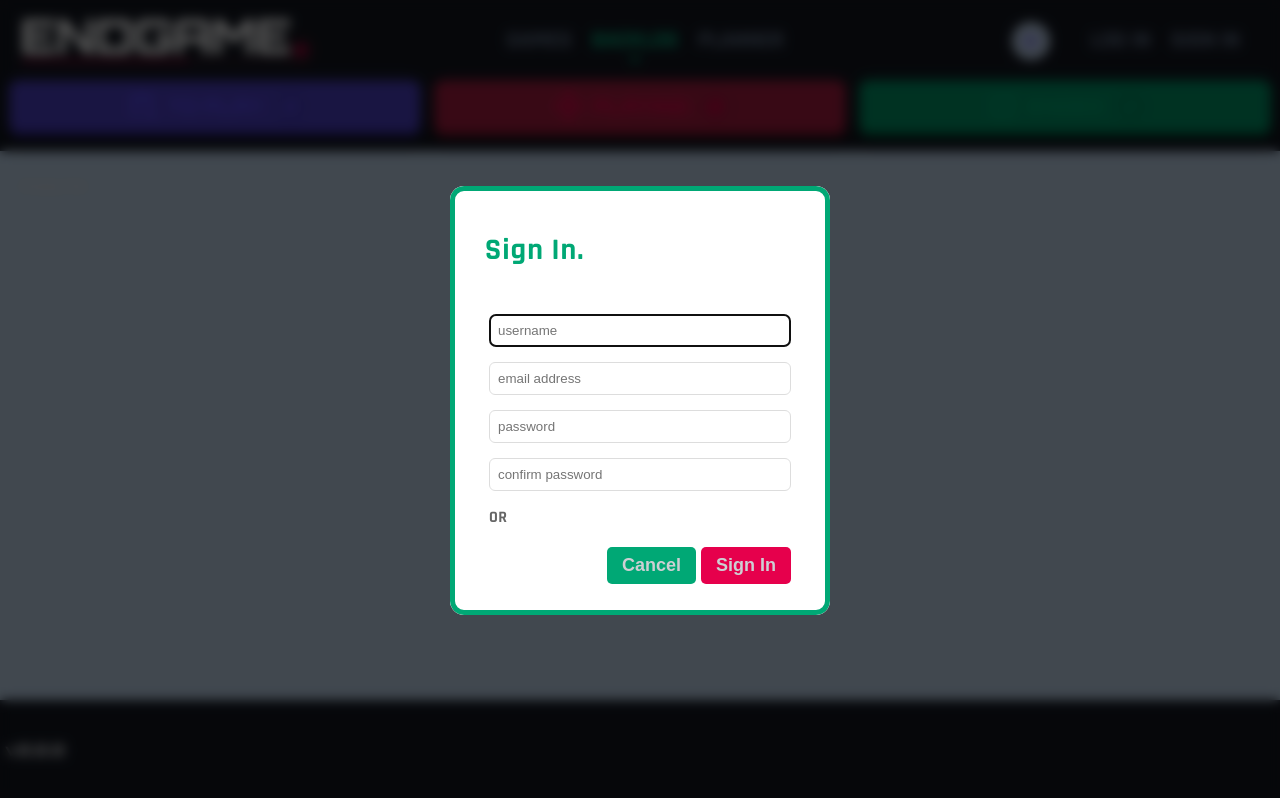
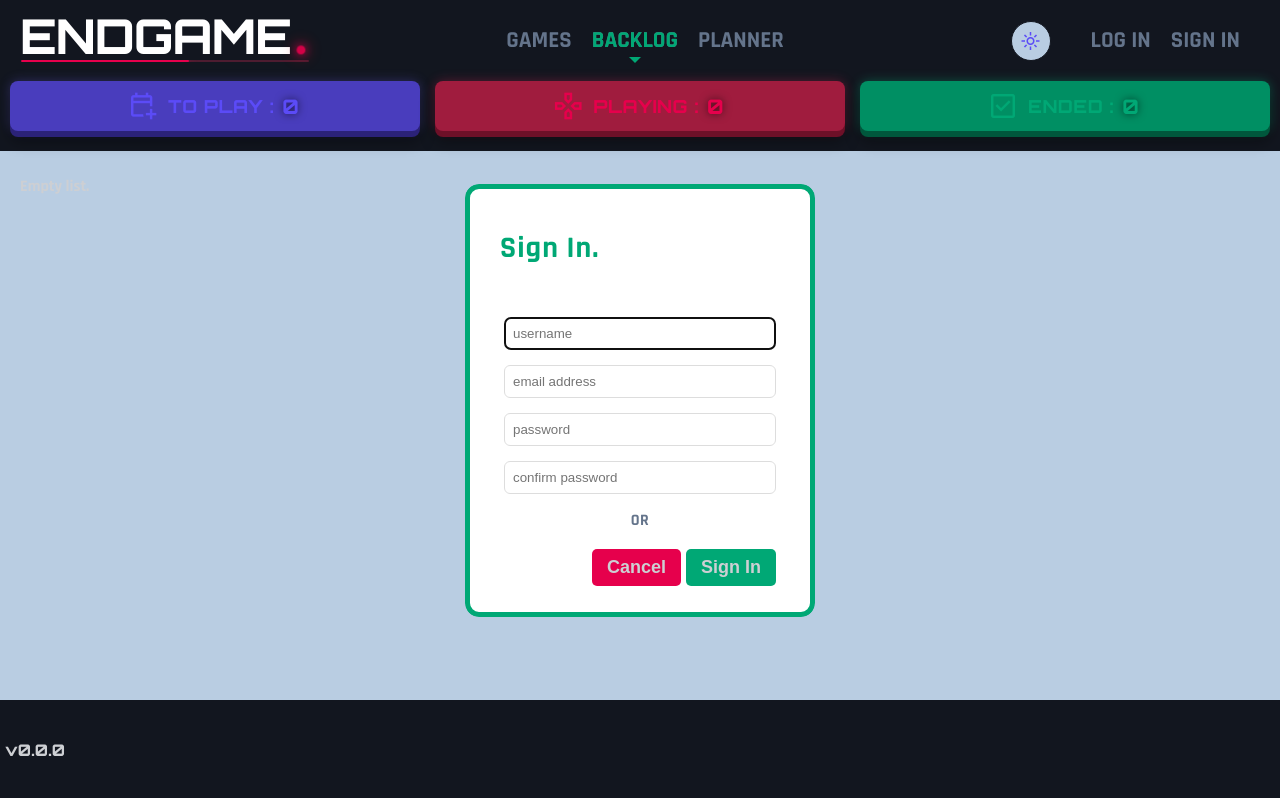
Before and after one commit to evan-mlb-dev/Endgame-web, an Angular app: page /backlog in a window 1280 px wide. Built offline with nearby package versions, Linux system fonts and the light colour scheme.

Commit message:
Style modal - global styling mat modals

```diff
--- a/src/app/components/modal/login-modal/login-modal.html
+++ b/src/app/components/modal/login-modal/login-modal.html
@@ -39,7 +39,7 @@
   </mat-dialog-content>
 
   <mat-dialog-actions align="end">
-    <button class="secondary-btn" (click)="onCancel()">Cancel</button>
-    <button class="primary-btn" (click)="onLogin()">Login</button>
+    <button class="auth-cancel-btn" (click)="onCancel()">Cancel</button>
+    <button class="auth-btn" (click)="onLogin()">Login</button>
   </mat-dialog-actions>
 </div>
--- a/src/app/components/modal/login-modal/login-modal.scss
+++ b/src/app/components/modal/login-modal/login-modal.scss
@@ -1,3 +1 @@
-.error-text {
-  color: #da1616;
-}
+@use "../../../shared/auth-modal";
--- a/src/app/components/modal/signin-modal/signin-modal.html
+++ b/src/app/components/modal/signin-modal/signin-modal.html
@@ -61,7 +61,7 @@
   </mat-dialog-content>
 
   <mat-dialog-actions align="end">
-    <button class="secondary-btn" (click)="onCancel()">Cancel</button>
-    <button class="primary-btn" (click)="onSignIn()">Sign In</button>
+    <button class="auth-cancel-btn" (click)="onCancel()">Cancel</button>
+    <button class="auth-btn" (click)="onSignIn()">Sign In</button>
   </mat-dialog-actions>
 </div>
--- a/src/app/components/modal/signin-modal/signin-modal.scss
+++ b/src/app/components/modal/signin-modal/signin-modal.scss
@@ -1,16 +1 @@
-.modal-title {
-  margin-bottom: 0;
-}
-
-.error-message-container {
-  height: 25px;
-
-  .error-text {
-    color: #da1616;
-  }
-}
-
-.blur-backdrop {
-  background-color: rgb(0 0 0 / 75%) !important; /* Fond noir à 75% */
-  backdrop-filter: blur(6px) !important; /* Effet de flou */
-}
+@use "../../../shared/auth-modal";
--- a/src/app/shared/_auth-modal.scss
+++ b/src/app/shared/_auth-modal.scss
@@ -0,0 +1,110 @@
+/* stylelint-disable-next-line selector-class-pattern */
+.mat-mdc-dialog-container .mdc-dialog__surface {
+  border-radius: 14px !important;
+  background-color: transparent !important;
+}
+
+.material-symbols-outlined {
+  display: inline-block;
+  font-size: 30px;
+  font-variation-settings:
+    "FILL" 0,
+    "wght" 400,
+    "GRAD" 0,
+    "opsz" 30;
+  transition: font-variation-settings 0.3s ease;
+}
+
+.modal-container {
+  overflow: hidden;
+
+  box-sizing: border-box;
+  width: 350px;
+  padding: 10px;
+  border: 5px solid var(--secondary-color);
+  border-radius: 14px;
+
+  background-color: var(--bg-modal);
+
+  .error-message-container {
+    .error-icon {
+      margin-right: 10px;
+      color: white;
+    }
+
+    .error-text {
+      color: var(--primary-color);
+    }
+  }
+
+  .modal-title {
+    margin-left: 20px;
+  }
+
+  .form-group {
+    display: flex;
+    flex-direction: column;
+    margin-bottom: 15px;
+
+    input {
+      padding: 8px;
+      border: 1px solid #ddd;
+      border-radius: 6px;
+    }
+  }
+
+  .blur-backdrop {
+    background-color: rgb(0 0 0 / 65%);
+    backdrop-filter: blur(6px);
+  }
+
+  .divider {
+    display: flex;
+    justify-content: center;
+    margin-bottom: 5px;
+    color: var(--text-main);
+  }
+
+  .google-btn-wrapper {
+    margin-bottom: 5px;
+  }
+
+  mat-dialog-actions {
+    padding-top: 10px;
+
+    button {
+      font-size: 18px;
+      font-weight: 700;
+    }
+
+    .auth-btn {
+      cursor: pointer;
+
+      margin-left: 5px;
+      padding: 8px 15px;
+      border: none;
+      border-radius: 5px;
+
+      color: var(--text-main-2);
+
+      background: var(--secondary-color);
+    }
+
+    .auth-cancel-btn {
+      cursor: pointer;
+
+      padding: 8px 15px;
+      border: none;
+      border-radius: 5px;
+
+      color: var(--text-main-2);
+
+      background: var(--primary-color);
+    }
+
+    input.ng-invalid.ng-touched {
+      border-color: #9b1c1c;
+      background-color: #fff6f6;
+    }
+  }
+}
--- a/src/styles.scss
+++ b/src/styles.scss
@@ -196,96 +196,20 @@
   }
 }
 
-.material-symbols-outlined {
-  display: inline-block;
-  font-size: 30px;
-  font-variation-settings:
-    "FILL" 0,
-    "wght" 400,
-    "GRAD" 0,
-    "opsz" 30;
-  transition: font-variation-settings 0.3s ease;
-}
-
-//// modals
+/* ==========================================================================
+    MODAL
+   ========================================================================== */
 
 /* stylelint-disable-next-line selector-class-pattern */
-.mdc-dialog__surface {
+.mat-mdc-dialog-container .mdc-dialog__surface {
+  padding: 0 !important;
   border-radius: 14px !important;
-}
-
-.modal-container {
-  width: 350px;
-  padding: 10px;
-  border: 5px solid var(--secondary-color);
-  border-radius: 14px;
-
-  background-color: var(--bg-modal);
-
-  mat-dialog-actions button {
-    font-size: 18px;
-    font-weight: 700;
-  }
-}
-
-.modal-title {
-  margin-left: 20px;
-}
-
-.form-group {
-  display: flex;
-  flex-direction: column;
-  margin-bottom: 15px;
-}
-
-.form-group input {
-  padding: 8px;
-  border: 1px solid #ddd;
-  border-radius: 6px;
-}
-
-mat-dialog-actions {
-  padding-top: 10px;
-}
-
-.blur-backdrop {
-  background-color: rgb(0 0 0 / 65%);
-  backdrop-filter: blur(6px);
-}
-
-.primary-btn {
-  cursor: pointer;
-
-  margin-left: 5px;
-  padding: 8px 15px;
-  border: none;
-  border-radius: 5px;
-
-  color: var(--text-main-2);
-
-  background: var(--primary-color);
-}
-
-.secondary-btn {
-  cursor: pointer;
-
-  padding: 8px 15px;
-  border: none;
-  border-radius: 5px;
-
-  color: var(--text-main-2);
-
-  background: var(--secondary-color);
-}
-
-//// inputs
-input.ng-invalid.ng-touched {
-  border-color: #9b1c1c;
-  background-color: #fff6f6;
+  background-color: transparent !important;
+  box-shadow: none !important; /* Optionnel : si tu veux enlever l'ombre par défaut */
 }
 
 /* ==========================================================================
-    CONFIGURATION DES THÈMES ET VARIABLES LOCALES PAR BOUTON
+    LOCAL BUTTON THEME CONFIGURATION
    ========================================================================== */
 .dashboard-item {
   /* --- THEME 1 : TO PLAY (Violet / BLue) --- */
@@ -298,7 +222,7 @@
     --btn-glow-hover: rgb(110 86 207 / 60%);
   }
 
-  /* --- THEME 2 : PLAYING (Rose / Red) --- */
+  /* --- THEME 2 : PLAYING ( Pink / Red) --- */
   &.playing {
     --btn-bg-color: #a01c3e;
     --btn-hover-color: #ff2e63;
```
